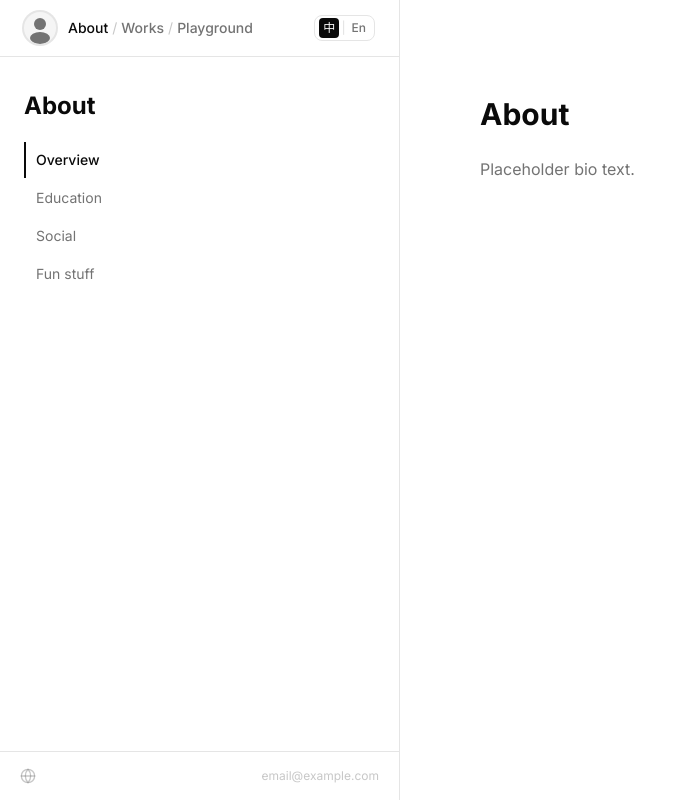
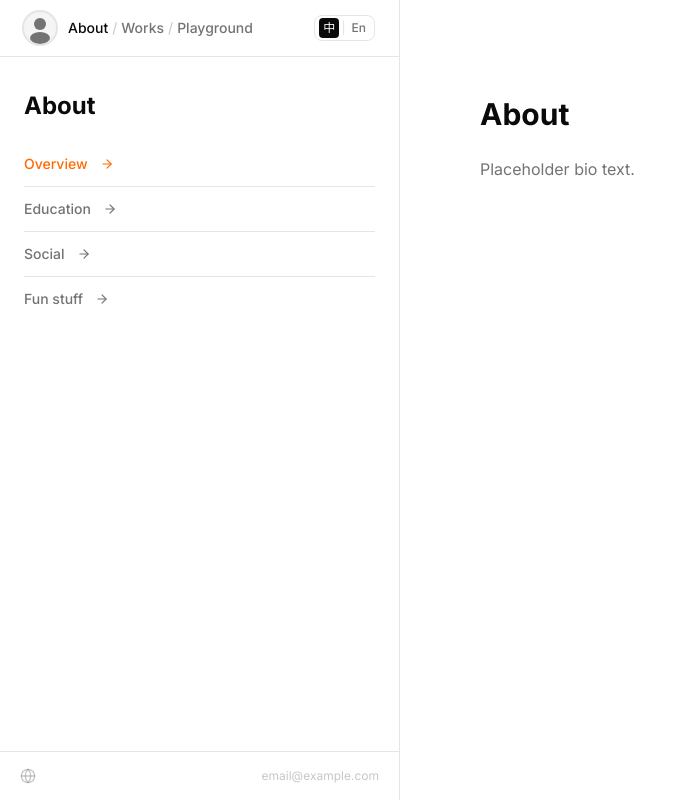
Before and after one commit to Hazelintw/Hazelintw-hazelshih_product_designer-portfolio, a Next.js app: page /about in a window 1280 px wide. Shown: the whole page, without its empty margins (0-676 px from the left). Built offline with nearby package versions, Linux system fonts and the light colour scheme.

Commit message:
feat: fix LeftPanel hero variables, anchor styles, and page configs

```diff
--- a/components/LeftPanel.jsx
+++ b/components/LeftPanel.jsx
@@ -3,7 +3,7 @@
 import Link from "next/link"
 import { usePathname } from "next/navigation"
 import { useState, useEffect, useRef } from "react"
-import { ExternalLink, Globe } from "lucide-react"
+import { ExternalLink, Globe, ArrowRight } from "lucide-react"
 import { cn } from "@/lib/utils"
 import { Separator } from "@/components/ui/separator"
 import { useLeftPanelLinks } from "@/lib/left-panel-context"
@@ -221,22 +221,23 @@ export default function LeftPanel({ className }) {
             {/* Anchor 導覽 */}
             {links.length > 0 && (
               <nav className={cn(
-                (_showButton || _showText || ctxTitle) && "mt-5"
+                (_showButton || _showText || isHome || ctxTitle) && "mt-5"
               )}>
-                <ul className="flex flex-col gap-0.5">
+                <ul className="flex flex-col divide-y">
                   {links.map(({ id, label }) => (
                     <li key={id}>
                       <a
                         href={`#${id}`}
                         onClick={(e) => handleAnchorClick(e, id)}
                         className={cn(
-                          "flex items-center gap-2 pl-3 py-2 text-sm transition-colors",
+                          "flex items-center gap-3 py-3 text-sm font-medium transition-colors",
                           activeId === id
-                            ? "border-l-2 border-current font-medium text-foreground pl-[10px]"
+                            ? "text-orange-500"
                             : "text-muted-foreground hover:text-foreground"
                         )}
                       >
                         {label}
+                        <ArrowRight className="size-3.5 shrink-0" />
                       </a>
                     </li>
                   ))}
```
